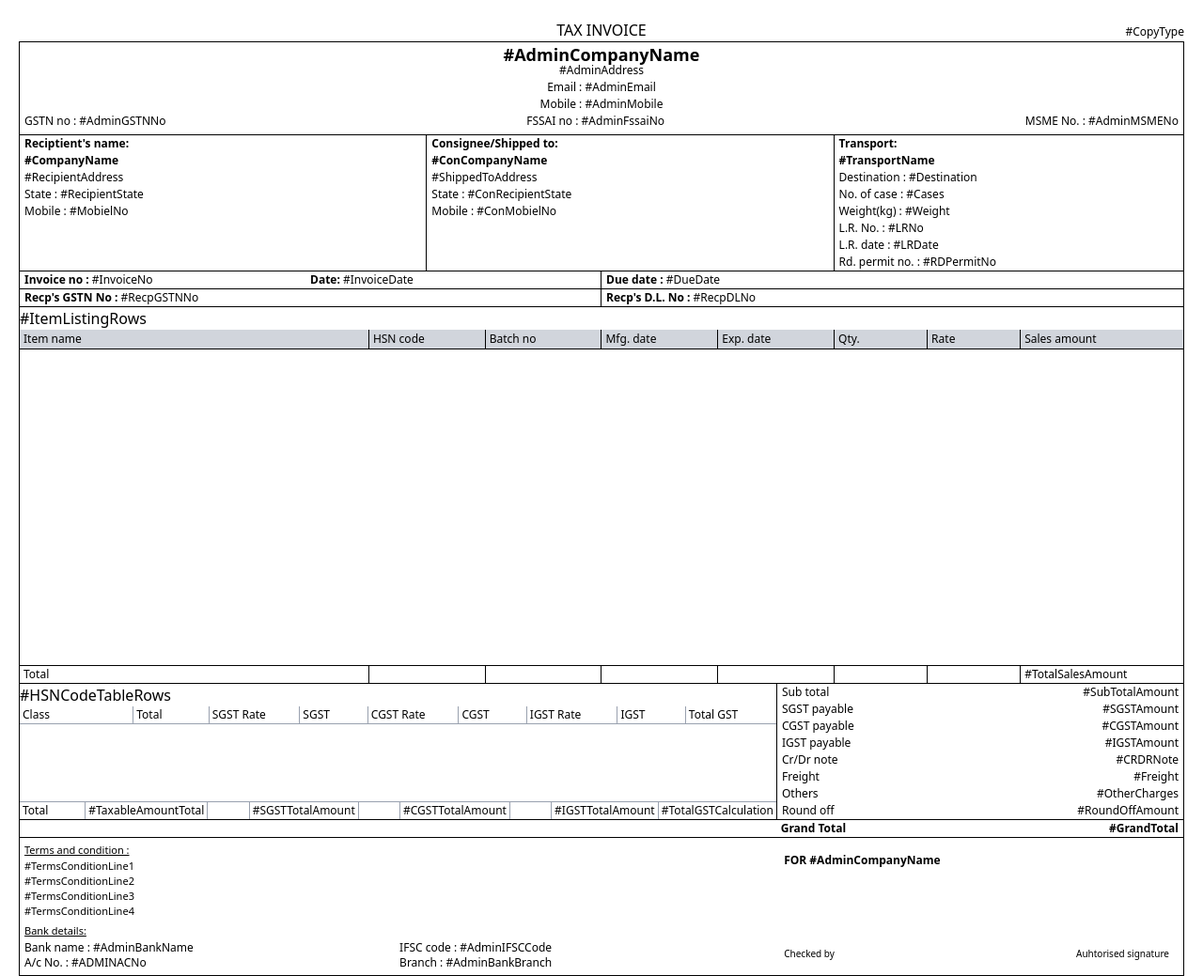
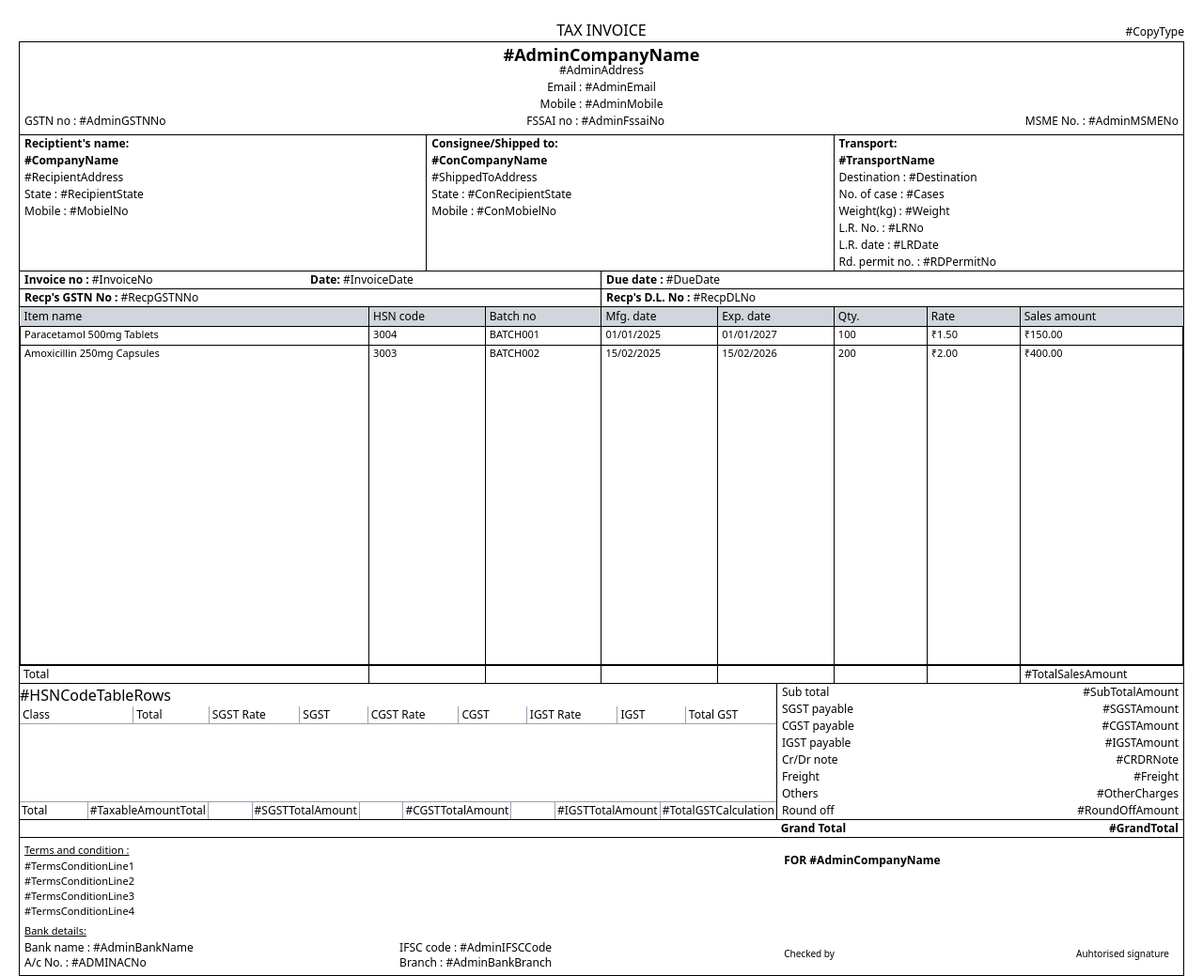
Before and after one commit to Viren602/Sanitas-api-local, a website: page uploads/InvoiceTemplates/gstInvoiceRMTemplate.html in a window 1280 px wide. Shown: the whole page at 94% size. Drawn offline with nearby package versions, Linux system fonts and the light colour scheme.

Commit message:
GST invoice RM invoice update

```diff
--- a/uploads/InvoiceTemplates/gstInvoiceRMTemplate.html
+++ b/uploads/InvoiceTemplates/gstInvoiceRMTemplate.html
@@ -12,6 +12,10 @@
             line-height: 14px;
             padding-top: 3px;
             padding-bottom: 3px;
+        }
+
+        .invoice-table tbody tr:not(:last-child) {
+            height: 20px;
         }
     </style>
 </head>
@@ -80,11 +84,11 @@
                     </div>
                 </div>
             </div>
-            <div class="invoice-middle grow">
+            <div class="invoice-middle" style="height: calc(100% - 550px);">
                 <div
-                    class="invoice-table-container h-full flex flex-col justify-between border border-t-[0px] border-b-0">
+                    class="invoice-table-container h-full flex flex-col grow justify-between border border-b-0 border-t-[0px]">
                     <table class="invoice-table w-full h-full table-auto border-collapse">
-                        <thead class="border border-x-[0px] border-t-[0px] border-gray-400 text-[12px] font-semibold">
+                        <thead class="border border-x-[0px] border-t-[0px] border-gray-400 text-[12px] !font-normal">
                             <tr class="bg-gray-300">
                                 <th class="w-[30%] border border-x-[0px] border-t-[0px] px-[4px] text-start">Item name
                                 </th>
@@ -98,8 +102,28 @@
                                 </th>
                             </tr>
                         </thead>
-                        <tbody class="align-top text-[11px]">
-                            #ItemListingRows
+                        <tbody class="align-top h-auto text-[11px]">
+                            <!-- #ItemListingRows -->
+                            <tr>
+                                <td class="border px-[4px]">Paracetamol 500mg Tablets</td>
+                                <td class="border px-[4px]">3004</td>
+                                <td class="border px-[4px]">BATCH001</td>
+                                <td class="border px-[4px]">01/01/2025</td>
+                                <td class="border px-[4px]">01/01/2027</td>
+                                <td class="border px-[4px]">100</td>
+                                <td class="border px-[4px]">₹1.50</td>
+                                <td class="border px-[4px]">₹150.00</td>
+                            </tr>
+                            <tr>
+                                <td class="border px-[4px]">Amoxicillin 250mg Capsules</td>
+                                <td class="border px-[4px]">3003</td>
+                                <td class="border px-[4px]">BATCH002</td>
+                                <td class="border px-[4px]">15/02/2025</td>
+                                <td class="border px-[4px]">15/02/2026</td>
+                                <td class="border px-[4px]">200</td>
+                                <td class="border px-[4px]">₹2.00</td>
+                                <td class="border px-[4px]">₹400.00</td>
+                            </tr>
                         </tbody>
                     </table>
                     <table class="invoice-table-total w-full">
@@ -156,21 +180,21 @@
                                 class="border border-x border-t-[1px] border-x-0 border-b-[0px] border-gray-400 text-[12px]">
                                 <tr>
                                     <td
-                                        class="w-[15%] border border-gray-400 px-[3px] border-y-0 border-l-0 font-medium">
+                                        class="w-[15%] border border-gray-400 px-[2px] border-y-0 border-l-0 font-medium">
                                         Total</td>
-                                    <td class="w-[10%] border border-gray-400 px-[3px] border-y-0">
+                                    <td class="w-[10%] border border-gray-400 px-[2px] border-y-0">
                                         #TaxableAmountTotal
                                     </td>
-                                    <td class="w-[12%] border border-gray-400 px-[3px] border-y-0"></td>
-                                    <td class="w-[9%] border border-gray-400 px-[3px] border-y-0">
+                                    <td class="w-[12%] border border-gray-400 px-[2px] border-y-0"></td>
+                                    <td class="w-[9%] border border-gray-400 px-[2px] border-y-0">
                                         #SGSTTotalAmount</td>
-                                    <td class="w-[12%] border border-gray-400 px-[3px] border-y-0"></td>
-                                    <td class="w-[9%] border border-gray-400 px-[3px] border-y-0">
+                                    <td class="w-[12%] border border-gray-400 px-[2px] border-y-0"></td>
+                                    <td class="w-[9%] border border-gray-400 px-[2px] border-y-0">
                                         #CGSTTotalAmount</td>
-                                    <td class="w-[12%] border border-gray-400 px-[3px] border-y-0"></td>
-                                    <td class="w-[9%] border border-gray-400 px-[3px] border-y-0">
+                                    <td class="w-[12%] border border-gray-400 px-[2px] border-y-0"></td>
+                                    <td class="w-[9%] border border-gray-400 px-[2px] border-y-0">
                                         #IGSTTotalAmount</td>
-                                    <td class="w-[12%] border border-gray-400 px-[3px] border-y-0 border-r-0">
+                                    <td class="w-[12%] border border-gray-400 px-[2px] border-y-0 border-r-0">
                                         #TotalGSTCalculation</td>
                                 </tr>
                             </tbody>
```
Also changed, not shown: src/controller/despatchController.js.
